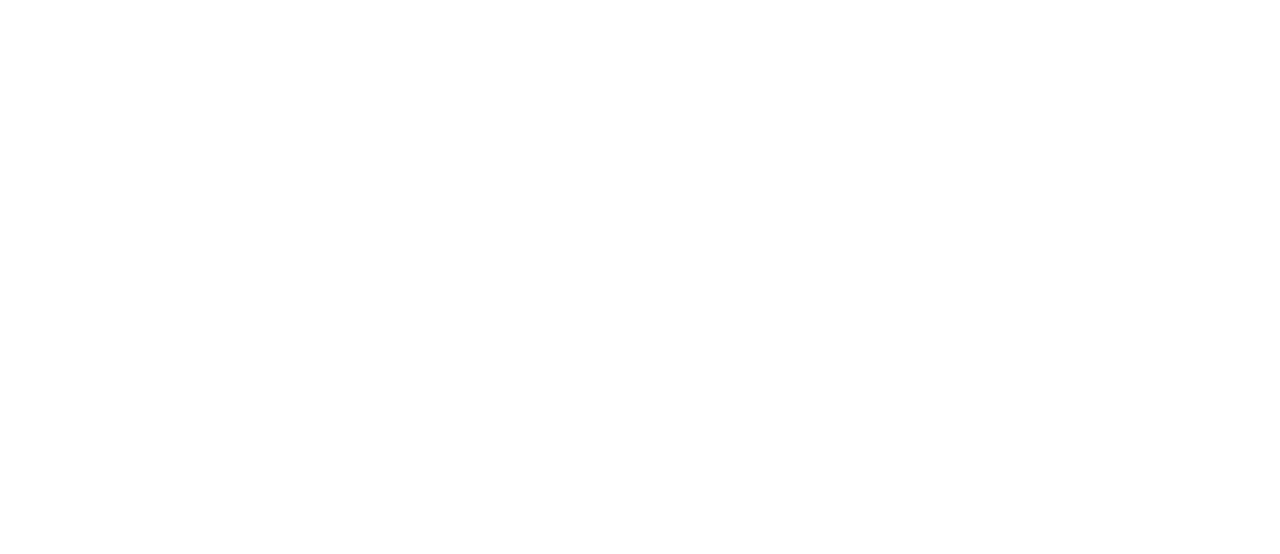
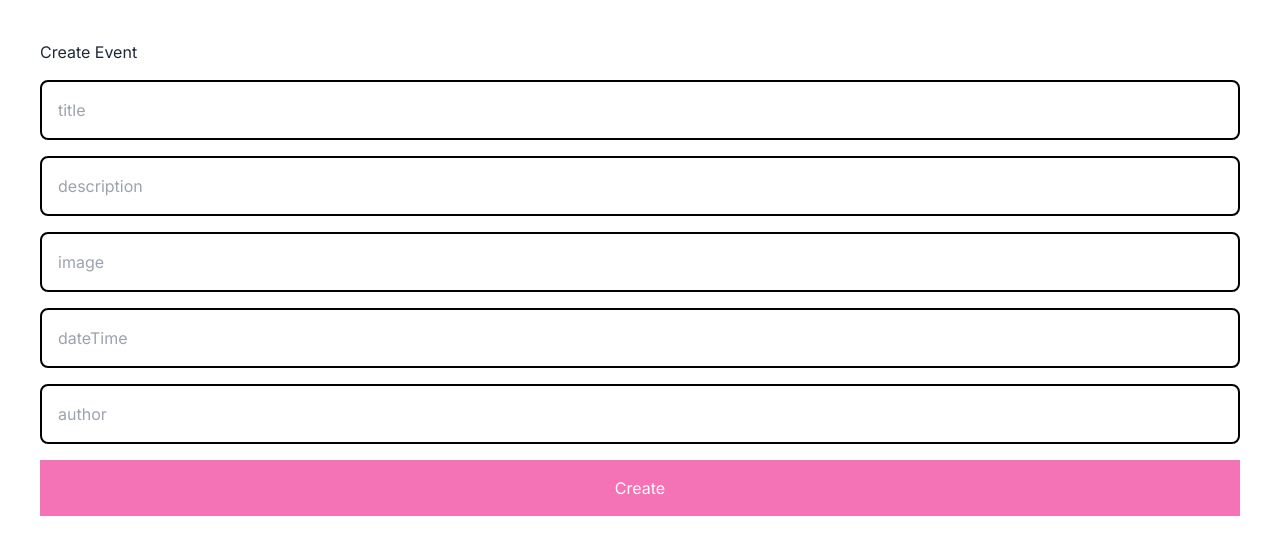
Before and after one commit to fajri-farid/eventmakers-bitwiz, a Next.js app: page / in a window 1280 px wide. Shown: the top 554 px of the page. Built offline with nearby package versions, Linux system fonts and the light colour scheme.

Commit message:
feat: make create event and connected to the API

```diff
--- a/src/app/page.js
+++ b/src/app/page.js
@@ -1,9 +1,9 @@
-import Image from "next/image";
+import { CreateEvents } from "@/components/createEvents";
 
 export default function Home() {
   return (
     <main>
-
+      <CreateEvents />
     </main>
   );
 }
--- /dev/null
+++ b/src/components/createEvents.jsx
@@ -0,0 +1,54 @@
+"use client";
+
+import React from "react";
+import { useState } from "react";
+
+export const CreateEvents = () => {
+  const [title, setTitle] = useState("");
+  const [description, setDescription] = useState("");
+  const [image, setImage] = useState("");
+  const [dateTime, setDateTime] = useState("");
+  const [author, setAuthor] = useState("");
+
+  async function handleCreateEvent() {
+    fetch("https://eventmakers-api.fly.dev/events/", {
+      method: "POST",
+      headers: {
+        "Content-Type": "application/json",
+      },
+      body: JSON.stringify({
+        title: "",
+        description: "",
+        image: "",
+        dateTime: "",
+        author: "",
+      }),
+    });
+
+    const data = await res.json();
+    console.log(data);
+  }
+
+  return (
+    <div className="flex flex-col space-y-4 p-10">
+      <h2>Create Event</h2>
+      <input placeholder="title" onChange={(e) => setTitle(e.target.value)} />
+      <input
+        placeholder="description"
+        onChange={(e) => setDescription(e.target.value)}
+      />
+      <input placeholder="image" onChange={(e) => setImage(e.target.value)} />
+      <input
+        placeholder="dateTime"
+        onChange={(e) => setDateTime(e.target.value)}
+      />
+      <input placeholder="author" onChange={(e) => setAuthor(e.target.value)} />
+      <button
+        onClick={handleCreateEvent}
+        className="bg-pink-400 text-white py-2 px-4 md:py-3 md:px-6 lg:py-4 lg:px-8"
+      >
+        Create
+      </button>
+    </div>
+  );
+};
--- a/src/styles/globals.css
+++ b/src/styles/globals.css
@@ -2,32 +2,8 @@
 @tailwind components;
 @tailwind utilities;
 
-:root {
-  --foreground-rgb: 0, 0, 0;
-  --background-start-rgb: 214, 219, 220;
-  --background-end-rgb: 255, 255, 255;
-}
-
-@media (prefers-color-scheme: dark) {
-  :root {
-    --foreground-rgb: 255, 255, 255;
-    --background-start-rgb: 0, 0, 0;
-    --background-end-rgb: 0, 0, 0;
+@layer base {
+  input {
+    @apply border-2 p-4 w-full rounded-lg border-black p-4;
   }
 }
-
-body {
-  color: rgb(var(--foreground-rgb));
-  background: linear-gradient(
-      to bottom,
-      transparent,
-      rgb(var(--background-end-rgb))
-    )
-    rgb(var(--background-start-rgb));
-}
-
-@layer utilities {
-  .text-balance {
-    text-wrap: balance;
-  }
-}
```
